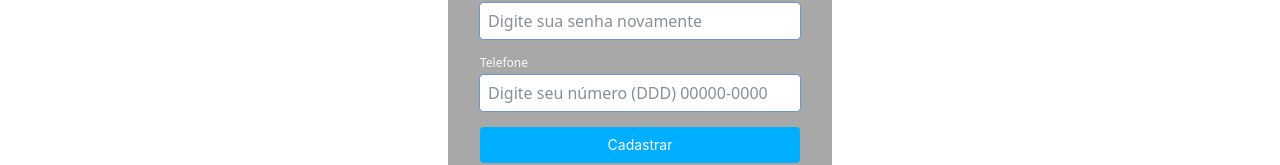
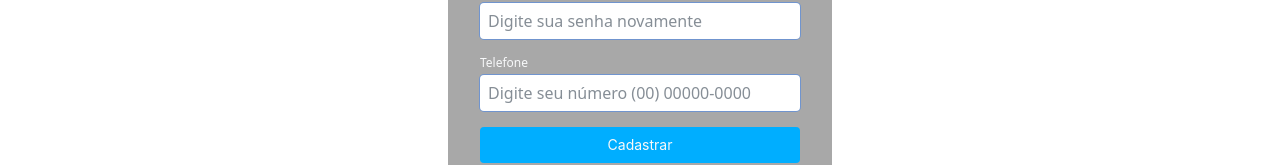
Before and after one commit to joaobuga35/JJ-NETWORK, a Next.js app: page /register in a window 1280 px wide. Shown: the part 465-630 px from the top of the page. Built offline with nearby package versions, Linux system fonts and the light colour scheme.

Commit message:
feat: add regex about brazilian number

```diff
--- a/src/components/Modals/modal.tsx
+++ b/src/components/Modals/modal.tsx
@@ -9,14 +9,18 @@ import { zodResolver } from "@hookform/resolvers/zod";
 export default function ModalCreateContact() {
   const { modal, setModal, registerContact } = useContext(DashContext);
 
-  const { register, handleSubmit } = useForm<contactData>({
+  const {
+    register,
+    handleSubmit,
+    formState: { errors },
+  } = useForm<contactData>({
     mode: "onSubmit",
     resolver: zodResolver(contactSchema),
   });
 
   const submit = (formData: contactData) => {
-    console.log(formData.image)
-    registerContact(formData)
+    console.log(formData.image);
+    registerContact(formData);
     setModal(false);
   };
   return (
@@ -42,6 +46,7 @@ export default function ModalCreateContact() {
             colorText="text-black"
             register={register("name")}
           />
+          {errors.name && <p className="error">{errors.name.message}</p>}
           <Input
             id="email"
             label="E-mail"
@@ -50,14 +55,16 @@ export default function ModalCreateContact() {
             colorText="text-black"
             register={register("email")}
           />
+          {errors.email && <p className="error">{errors.email.message}</p>}
           <Input
             id="phone"
             label="Telefone"
             type="tel"
-            placeholder="(DDD) 00000-0000"
+            placeholder="(00) 00000-0000"
             colorText="text-black"
             register={register("phone")}
           />
+          {errors.phone && <p className="error">{errors.phone.message}</p>}
           <Input
             id="image"
             label="Imagem(OPCIONAL)"
@@ -67,10 +74,7 @@ export default function ModalCreateContact() {
             register={register("image")}
           />
           <div className="mb-4">
-            <button
-              className="btn-save"
-              type="submit"
-            >
+            <button className="btn-save" type="submit">
               Salvar contato
             </button>
           </div>
--- a/src/components/RegisterForm/registerForm.tsx
+++ b/src/components/RegisterForm/registerForm.tsx
@@ -64,7 +64,7 @@ export default function RegisterForm() {
       <Input
         id={"phone"}
         type={"text"}
-        placeholder={"Digite seu número (DDD) 00000-0000"}
+        placeholder={"Digite seu número (00) 00000-0000"}
         label={"Telefone"}
         register={register("phone")}
       ></Input>
--- a/src/schemas/client.schema.ts
+++ b/src/schemas/client.schema.ts
@@ -19,6 +19,8 @@ export const clientSchema = z
     phone: z
       .string()
       .nonempty("O número é obrigatório")
+      .min(9, "Mínimo de 9 dígitos")
+      .regex(/^\s*(\d{2}|\d{0})[-. ]?(\d{5}|\d{4})[-. ]?(\d{4})[-. ]?\s*$/,"Formato de celular inválido")
       .max(15, "O número de telefone deve ter no máximo 15 caracteres"),
   })
   .refine(({ password, confirmPassword }) => confirmPassword === password, {
--- a/src/schemas/contact.schema.ts
+++ b/src/schemas/contact.schema.ts
@@ -10,6 +10,8 @@ export const contactSchema = z.object({
   phone: z
     .string()
     .nonempty("O número é obrigatório")
+    .min(9, "Mínimo de 9 dígitos")
+    .regex(/^\s*(\d{2}|\d{0})[-. ]?(\d{5}|\d{4})[-. ]?(\d{4})[-. ]?\s*$/,"Formato de celular inválido")
     .max(15, "O número de telefone deve ter no máximo 15 caracteres"),
   image: z.string().optional().nullable(),
 });
```
